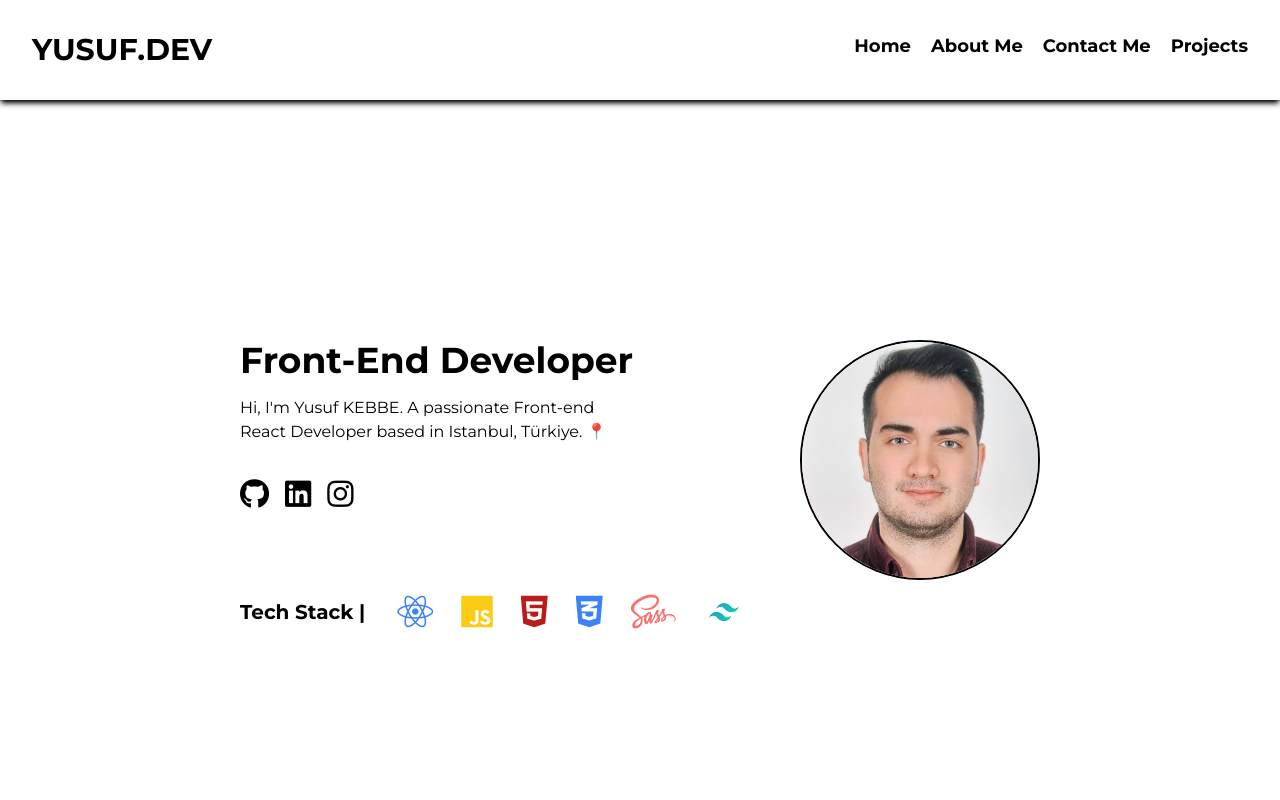
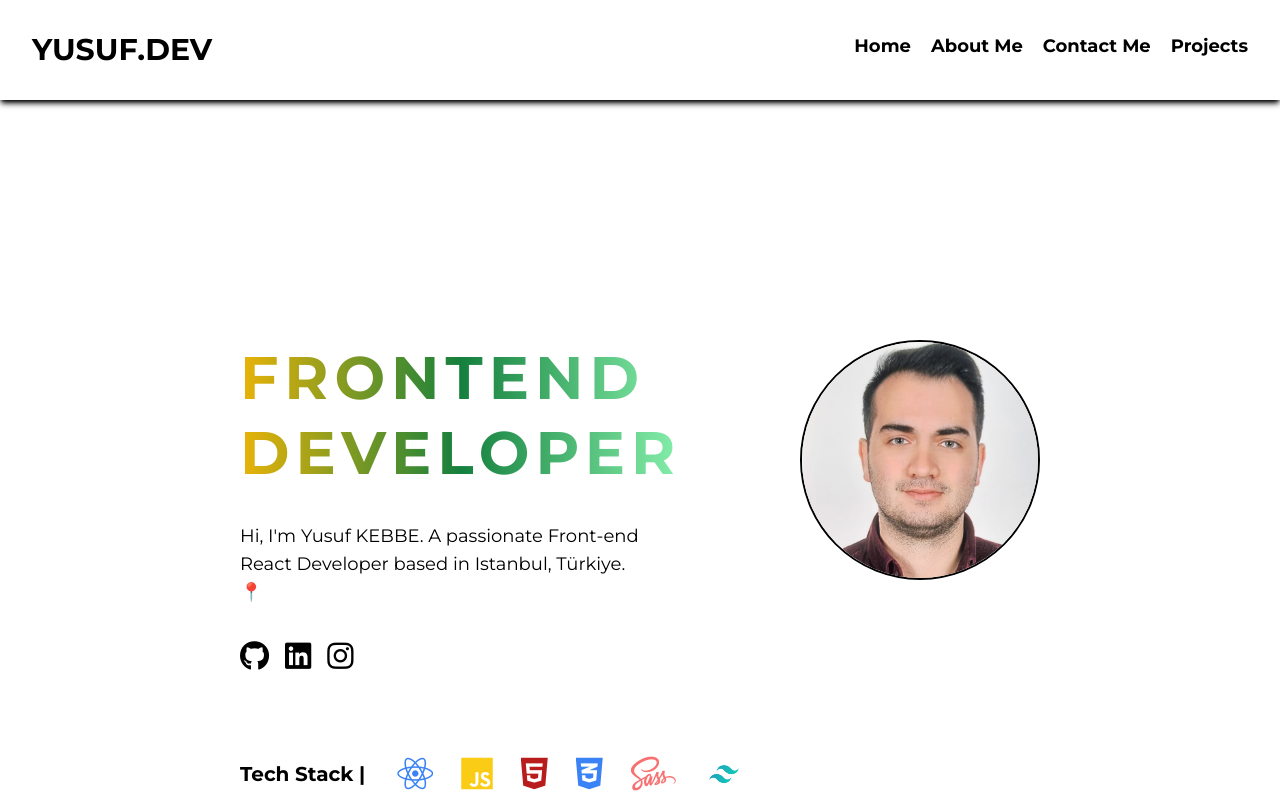
Before and after one commit to yusufskebbe/portfolio-main, a React (Vite) app: page / in a window 1280 px wide. Shown: the top 800 px of the page. Built offline with nearby package versions, Linux system fonts and the light colour scheme.

Commit message:
gradient background color for main text

```diff
--- a/src/components/Hero.jsx
+++ b/src/components/Hero.jsx
@@ -10,10 +10,10 @@ function Hero() {
     <div className=''>
      <div className='container min-w-4xl flex'>
       <div className='leftside w-1/2 '>
-        <h1 className='text-4xl font-bold'>
-        Front-End Developer
+        <h1 className='mb-4 tracking-widest leading-tight uppercase  text-6xl font-bold bg-gradient-to-r from-yellow-500  via-green-700 to-green-300 inline-block text-transparent bg-clip-text'>
+        Frontend Developer
         </h1>
-        <p className='mt-4'>Hi, I'm Yusuf KEBBE. A passionate Front-end React Developer based in Istanbul, Türkiye. 📍</p>
+        <p className='mt-4 text-lg '>Hi, I'm Yusuf KEBBE. A passionate Front-end React Developer based in Istanbul, Türkiye. 📍</p>
         <div className="social-links mt-8 flex gap-4">
         <i className="fa-brands fa-github text-3xl"></i>
         <i className="fa-brands fa-linkedin text-3xl"></i>
```
